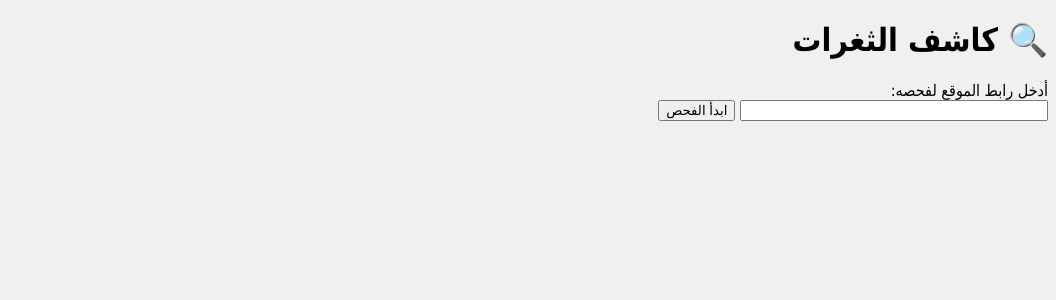
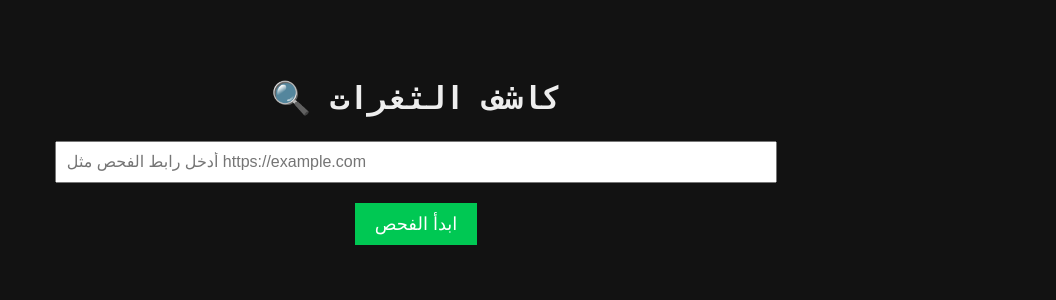
Before and after one commit to Mamduh-911/vuln-scanner, a Flask app: page / in a window 1280 px wide. Shown: the top 300 px of the page, without its empty margins (224-1280 px from the left). Run offline with Flask 3, Linux system fonts and the light colour scheme.

Commit message:
Update index.html

```diff
--- a/templates/index.html
+++ b/templates/index.html
@@ -1,16 +1,49 @@
 <!DOCTYPE html>
-<html lang="ar" dir="rtl">
+<html lang="ar">
 <head>
     <meta charset="UTF-8">
     <title>🔍 كاشف الثغرات</title>
+    <style>
+        body {
+            background-color: #121212;
+            color: #eee;
+            font-family: 'Courier New', monospace;
+            text-align: center;
+            padding: 50px;
+        }
+        input[type="text"] {
+            width: 60%;
+            padding: 10px;
+            font-size: 16px;
+            margin-bottom: 20px;
+        }
+        button {
+            padding: 10px 20px;
+            font-size: 18px;
+            background-color: #00c853;
+            color: white;
+            border: none;
+            cursor: pointer;
+        }
+        pre {
+            text-align: left;
+            background: #1e1e1e;
+            padding: 20px;
+            border-radius: 8px;
+            max-width: 80%;
+            margin: auto;
+            overflow-x: auto;
+        }
+    </style>
 </head>
-<body style="background-color: #f0f0f0; font-family: Tahoma;">
+<body>
     <h1>🔍 كاشف الثغرات</h1>
     <form method="POST" action="/scan">
-    <label>أدخل رابط الموقع لفحصه:</label><br>
-    <input type="text" name="url" style="width: 300px;" required>
+        <input type="text" name="url" placeholder="أدخل رابط الفحص مثل https://example.com" required>
+        <br>
         <button type="submit">ابدأ الفحص</button>
     </form>
+
     {% if results %}
         <h2>نتائج الفحص:</h2>
         <pre>{{ results }}</pre>
```
Lines whose indentation alone changed are shown as unchanged.
